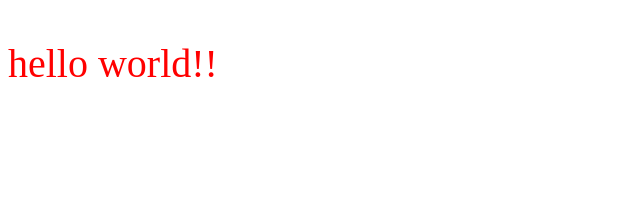
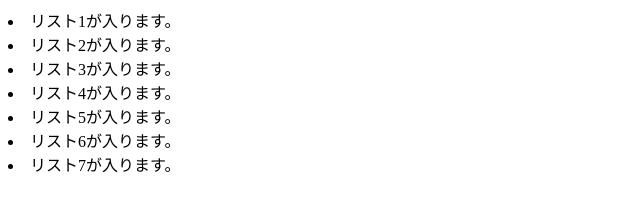
Before and after one commit to kokokokokokota/suzuki-kouta, a plain HTML site: page index.html in a window 1280 px wide. Shown: the whole page, without its empty margins (0-640 px from the left). Drawn offline with Linux system fonts and the light colour scheme.

Commit message:
リストの表示

```diff
--- a/index.html
+++ b/index.html
@@ -1,11 +1,16 @@
 <!DOCTYPE html>
-  <html lang="ja">
+<html lang="ja">
   <head>
     <meta charset="UTF-8" />
     <link rel="stylesheet" href="style.css" />
     <title>練習</title>
   </head>
   <body>
-    <p>hello world!!</p>
-  </body>
+    <li>リスト1が入ります。</li>
+    <li>リスト2が入ります。</li>
+    <li>リスト3が入ります。</li>
+    <li>リスト4が入ります。</li>
+    <li>リスト5が入ります。</li>
+    <li>リスト6が入ります。</li>
+    <li>リスト7が入ります。</li>  </body>
 </html>
```
